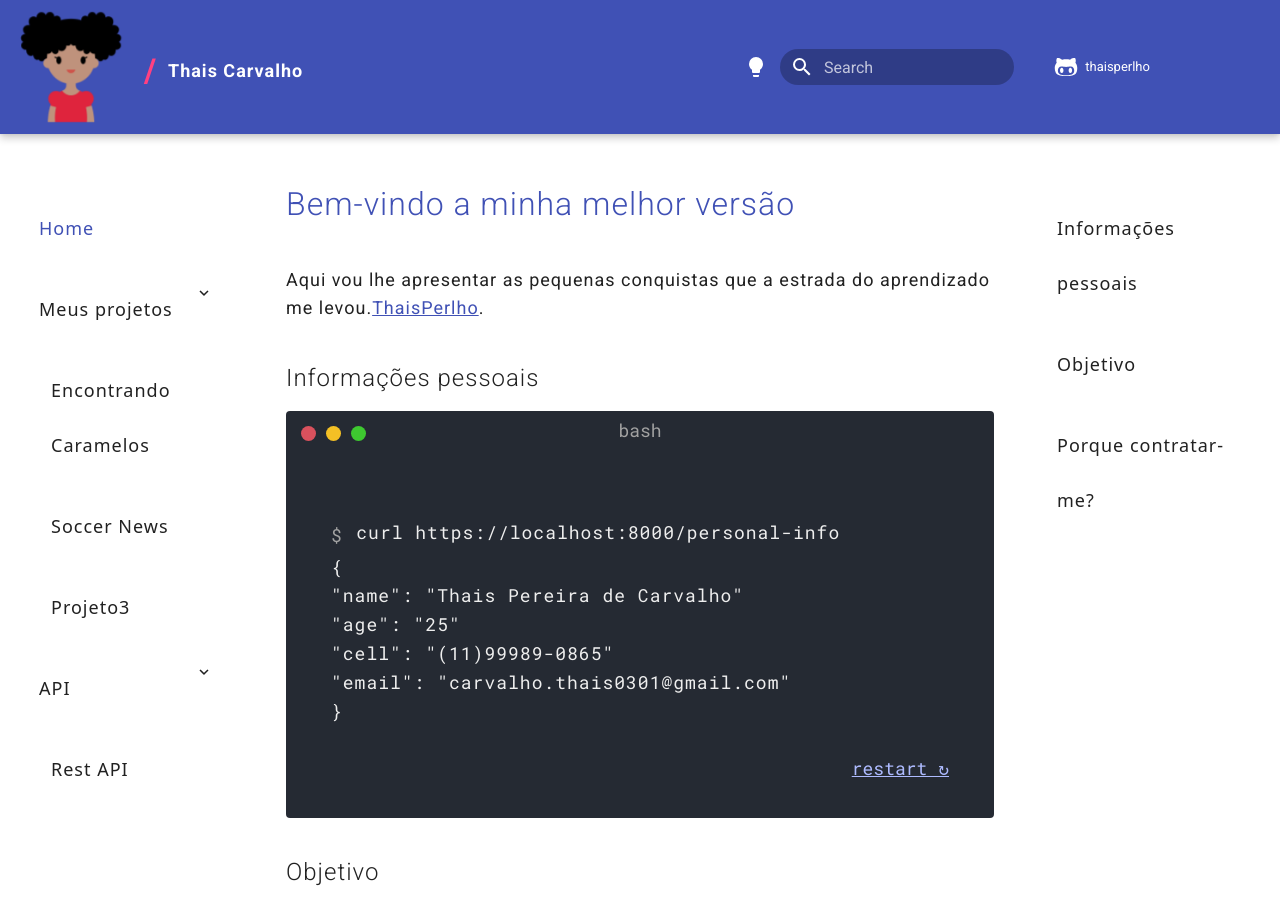
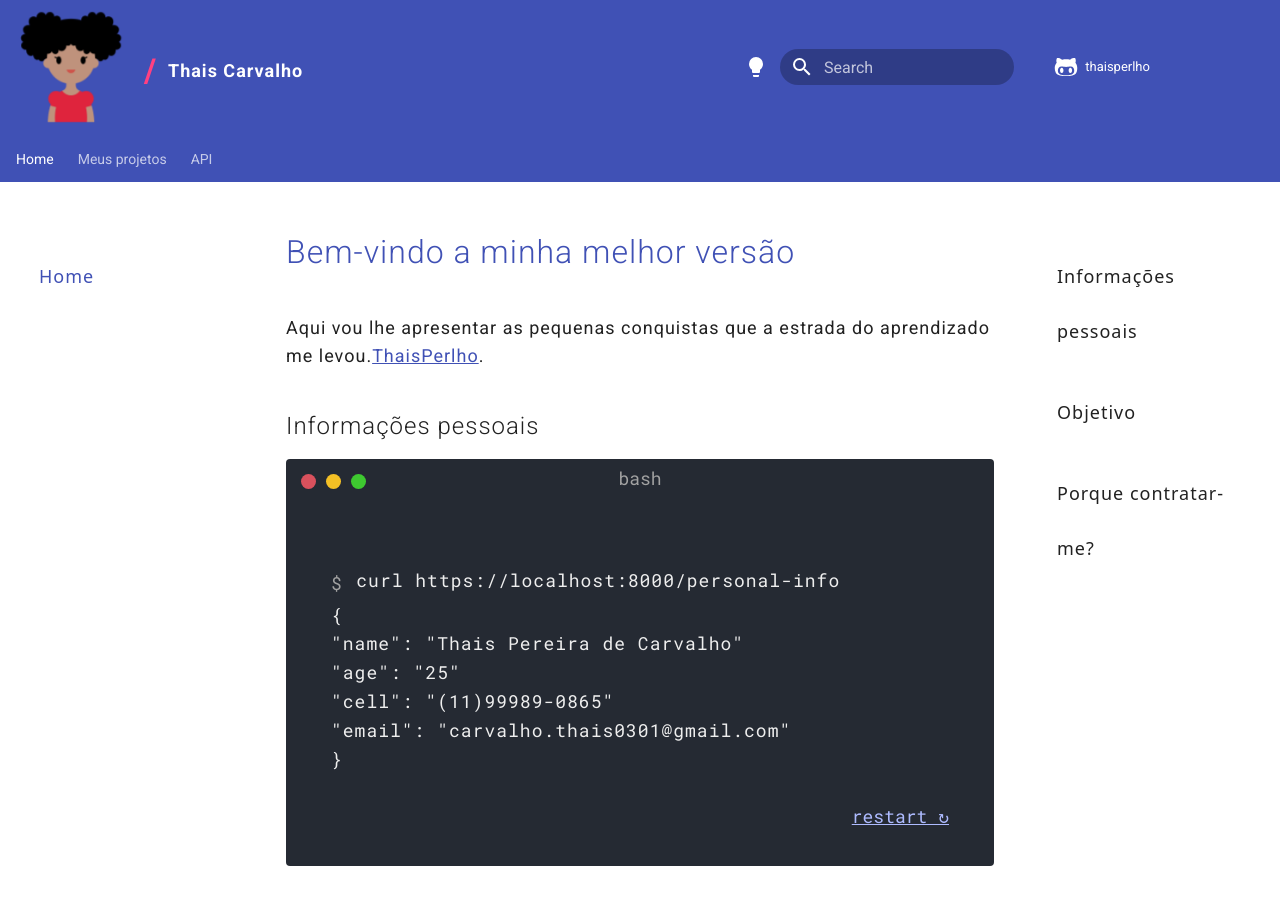
Before and after one commit to thaisperlho/thaisperlho, an MkDocs documentation site: the page built from docs/index.md, in a window 1280 px wide and 900 px high. Built offline with MkDocs 1.6.1 and Material for MkDocs 9.7.7, drawn with Linux system fonts in a browser that asks for light colours; comment, search, counter and statistics services are not loaded.

Commit message:
chore: update mkdocs.yml

```diff
--- a/mkdocs.yml
+++ b/mkdocs.yml
@@ -3,7 +3,7 @@ site_description: Portifólio da Thais Carvalho
 site_url: ''
 theme:
   name: material
-  #custom_dir: overrides
+  #\custom_dir: overrides
   font:
     code: Roboto Mono
   palette:
@@ -25,6 +25,10 @@ theme:
     - search.share
     - search.suggest
     - navigation.expand
+    - navigation.sections
+    - navigation.instant
+    - navigation.tracking
+    - navigation.tabs
     - navigation.top
     - header.autohide
   icon:
```
